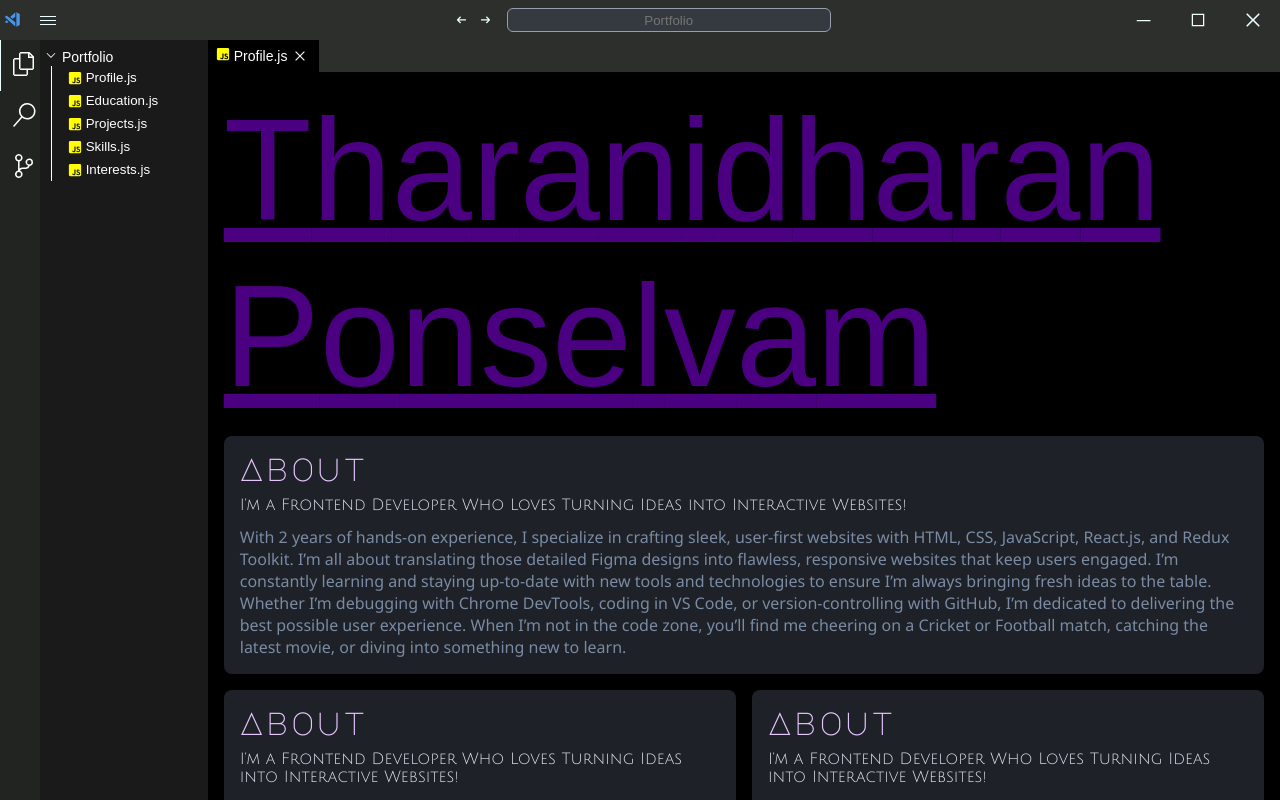
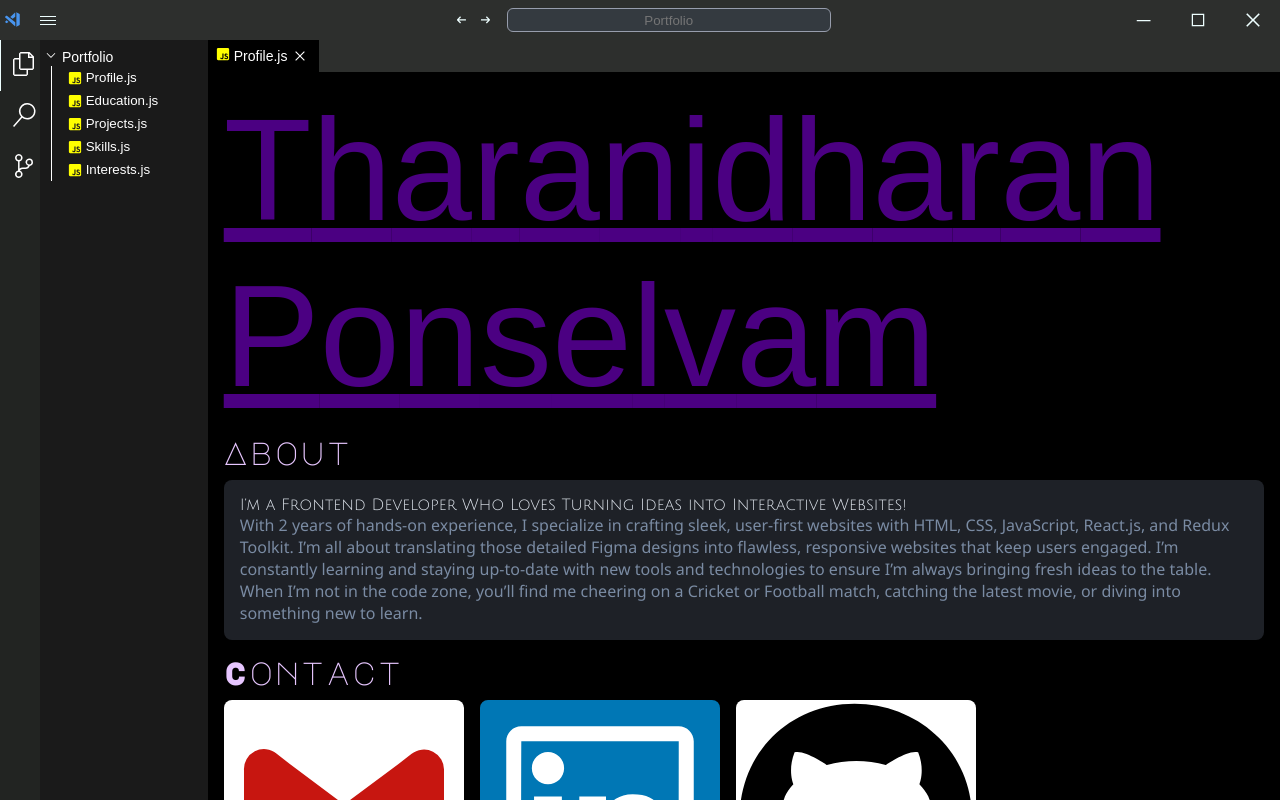
Before and after one commit to tharanidharan25/portfolio-dev, a React (Vite) app: page / in a window 1280 px wide. Built offline with nearby package versions, Linux system fonts and the light colour scheme; a web font is replaced by a local one.

Commit message:
Added Contacts components

```diff
--- a/src/components/Profile.jsx
+++ b/src/components/Profile.jsx
@@ -1,5 +1,30 @@
 import React from "react";
 import { useSelector } from "react-redux";
+
+import { BiLogoGmail } from "react-icons/bi";
+import { IoCopyOutline } from "react-icons/io5";
+import { AiOutlineLinkedin } from "react-icons/ai";
+import { FaGithub } from "react-icons/fa";
+
+import ReusableIconBtn from "../utils/ReusableIconBtn";
+
+const contactIconsMap = (icon, styles) => {
+    const iconStyles = {
+        width: '100%',
+        height: '100%',
+        ...styles
+    }
+    switch (icon) {
+        case 'mailIcon':
+            return <BiLogoGmail size={200} style={iconStyles} />
+        case 'linkedInIcon':
+            return <AiOutlineLinkedin style={iconStyles} />
+        case 'gitHubIcon':
+            return <FaGithub style={iconStyles} />
+        default:
+            return null;
+    }
+}
 
 export default function Profile() {
 
@@ -10,7 +35,6 @@ export default function Profile() {
             case 'about':
                 return (
                     <div
-                        className="profile-card-container"
                         style={{
                                 display: 'flex',
                                 flexDirection: 'column',
@@ -18,7 +42,7 @@ export default function Profile() {
                                 ...data.style,
                             }}
                     >
-                        <div className="profile-card-title-container">
+                        <div className="about-card-title-container">
                             <p
                                 style={{
                                     fontSize: '2rem',
@@ -27,7 +51,10 @@ export default function Profile() {
                                 }}
                             >{data.title}</p>
                         </div>
-                        <div className="profile-card-subtitle-container">
+                        <div
+                            className="about-card-container"
+                        >
+                            <div className="about-card-subtitle-container">
                                 <p
                                     style={{
                                         fontSize: '1rem',
@@ -35,12 +62,79 @@ export default function Profile() {
                                     }}
                                 >{data.subTitle}</p>
                             </div>
-                        <div className="profile-card-content-container">
+                            <div className="about-card-content-container">
                                 <p>{data.content}</p>
                             </div>
-                        {/* <div className="footer-container">
+                            {/* <div
+                                className="about-card-footer-container">
                                 <p>{data.footer}</p>
                             </div> */}
+                        </div>
+                    </div>
+                )
+            case 'contact':
+                return (
+                    <div
+                        style={{
+                                display: 'flex',
+                                flexDirection: 'column',
+                                gap: '0.75rem',
+                                ...data.style,
+                            }}
+                    >
+                        <div className="about-card-title-container">
+                            <p
+                                style={{
+                                    fontSize: '2rem',
+                                    fontWeight: 500,
+                                    color: '#e7c6ff',
+                                }}
+                            >{data.title}</p>
+                        </div>
+                        <div
+                            className="contacts-container"
+                            style={{
+                                height: '240px',
+                                display: 'flex',
+                                gap: '1rem',
+                            }}
+                        >
+                            {data.contacts.map(eachContact => (
+                                <div
+                                    className="each-contact-container"
+                                    id={eachContact.id}
+                                    style={{
+                                        position: 'relative',
+                                        borderRadius: '0.5rem',
+                                        background: eachContact.background,
+                                    }}
+                                >
+                                    <a href={eachContact.link} target={eachContact.id !== 'mail' ? '_blank' : '_self'}>
+                                        {contactIconsMap(eachContact.icon, {
+                                            color: eachContact.iconColor,
+                                        })}
+                                    </a>
+                                    <div
+                                        className="copy-btn"
+                                        style={{
+                                            position: 'absolute',
+                                            right: 0,
+                                            top: 0,
+                                        }}
+                                    >
+                                        <ReusableIconBtn
+                                            sx={{
+                                                padding: '0.5rem'
+                                            }}
+                                            className='copy-btn'
+                                            onClick={async () => await navigator.clipboard.writeText(eachContact.copyLink)}
+                                        >
+                                            <IoCopyOutline />
+                                        </ReusableIconBtn>
+                                    </div>
+                                </div>
+                            ))}
+                        </div>
                     </div>
                 )
 
--- a/src/index.css
+++ b/src/index.css
@@ -219,7 +219,7 @@ html {
     color: rgb(199, 210, 254);
 }
 
-.profile-card-container {
+.about-card-container {
     background: lch(12.5 5 270 / 1);
     transition: background 0.25s ease-in-out;
     padding: 1rem;
@@ -227,28 +227,38 @@ html {
     cursor: pointer;
 }
 
-.profile-card-container:hover {
+.about-card-container:hover {
     background: lch(15 2.92 269.12);
     /* --a: hsla(211, 96%, 78%, 40%);
     --b: hsla(211, 96%, 78%, 0%);
     background: radial-gradient(circle at center, var(--a), var(--b)); */
 }
 
-.profile-card-title-container {
+.about-card-title-container {
     font-family: var(--font-heading);
     letter-spacing: 2px;
 }
 
-.profile-card-title-container p {
+.about-card-title-container p {
     /* text-decoration: underline; */
 }
 
-.profile-card-content-container {
+.about-card-content-container {
     font-family: var(--font-description);
     color: #7a8ba3;
 }
 
-.profile-card-subtitle-container {
+.about-card-subtitle-container {
     font-family: var(--font-sub-heading);
     color: #e2e8f0;
 }
+
+.copy-btn {
+    opacity: 0;
+    transition: all 0.25s ease-in-out;
+}
+
+.each-contact-container:hover .copy-btn {
+    opacity: 1 !important;
+    visibility: visible;
+}
--- a/src/redux/slices/profileSlice.js
+++ b/src/redux/slices/profileSlice.js
@@ -6,29 +6,39 @@ const initialState = {
         id: 'about',
         title: 'About',
         subTitle: "I’m a Frontend Developer Who Loves Turning Ideas into Interactive Websites!",
-        content: "With 2 years of hands-on experience, I specialize in crafting sleek, user-first websites with HTML, CSS, JavaScript, React.js, and Redux Toolkit. I’m all about translating those detailed Figma designs into flawless, responsive websites that keep users engaged. I’m constantly learning and staying up-to-date with new tools and technologies to ensure I’m always bringing fresh ideas to the table. Whether I’m debugging with Chrome DevTools, coding in VS Code, or version-controlling with GitHub, I’m dedicated to delivering the best possible user experience. When I’m not in the code zone, you’ll find me cheering on a Cricket or Football match, catching the latest movie, or diving into something new to learn.",
+        content: "With 2 years of hands-on experience, I specialize in crafting sleek, user-first websites with HTML, CSS, JavaScript, React.js, and Redux Toolkit. I’m all about translating those detailed Figma designs into flawless, responsive websites that keep users engaged. I’m constantly learning and staying up-to-date with new tools and technologies to ensure I’m always bringing fresh ideas to the table. When I’m not in the code zone, you’ll find me cheering on a Cricket or Football match, catching the latest movie, or diving into something new to learn.",
         footer: "Let’s create something amazing together!",
         style: {
             gridColumn: '1 / -1',
         },
-    },{
-        id: 'about',
-        title: 'About',
-        subTitle: "I’m a Frontend Developer Who Loves Turning Ideas into Interactive Websites!",
-        content: "With 2 years of hands-on experience, I specialize in crafting sleek, user-first websites with HTML, CSS, JavaScript, React.js, and Redux Toolkit. I’m all about translating those detailed Figma designs into flawless, responsive websites that keep users engaged. I’m constantly learning and staying up-to-date with new tools and technologies to ensure I’m always bringing fresh ideas to the table. Whether I’m debugging with Chrome DevTools, coding in VS Code, or version-controlling with GitHub, I’m dedicated to delivering the best possible user experience. When I’m not in the code zone, you’ll find me cheering on a Cricket or Football match, catching the latest movie, or diving into something new to learn.",
-        footer: "Let’s create something amazing together!",
+    }, {
+        id: 'contact',
+        title: 'Contact',
+        contacts: [{
+            id: 'mail',
+            icon: 'mailIcon',
+            background: '#fff',
+            iconColor: '#c71610',
+            link: 'mailto:tharanidharan.ponselvam@gmail.com',
+            copyLink: 'tharanidharan.ponselvam@gmail.com'
+        }, {
+            id: 'linkedIn',
+            icon: 'linkedInIcon',
+            background: '#0077B5',
+            iconColor: '#fff',
+            link: 'https://www.linkedin.com/in/tharanidharan-ponselvam/',
+            copyLink: 'https://www.linkedin.com/in/tharanidharan-ponselvam/'
+        }, {
+            id: 'gitHub',
+            icon: 'gitHubIcon',
+            background: '#fff',
+            iconColor: '#000',
+            link: 'https://github.com/tharanidharan25',
+            copyLink: 'https://github.com/tharanidharan25'
+        }],
         style: {
-            gridColumn: 'span 1',
-        },
-    },{
-        id: 'about',
-        title: 'About',
-        subTitle: "I’m a Frontend Developer Who Loves Turning Ideas into Interactive Websites!",
-        content: "With 2 years of hands-on experience, I specialize in crafting sleek, user-first websites with HTML, CSS, JavaScript, React.js, and Redux Toolkit. I’m all about translating those detailed Figma designs into flawless, responsive websites that keep users engaged. I’m constantly learning and staying up-to-date with new tools and technologies to ensure I’m always bringing fresh ideas to the table. Whether I’m debugging with Chrome DevTools, coding in VS Code, or version-controlling with GitHub, I’m dedicated to delivering the best possible user experience. When I’m not in the code zone, you’ll find me cheering on a Cricket or Football match, catching the latest movie, or diving into something new to learn.",
-        footer: "Let’s create something amazing together!",
-        style: {
-            gridColumn: 'span 1',
-        },
+            gridColumn: '1 / -1'
+        }
     }],
     address: 'Some Address for now',
     job: "Front-End Developer",
--- a/src/utils/ReusableIconBtn.jsx
+++ b/src/utils/ReusableIconBtn.jsx
@@ -13,6 +13,7 @@ export default function ReusableIconBtn({
                 ...sx
             }}
             onClick={onClick}
+            {...props}
         >
             {children}
         </button>
```
Lines whose indentation alone changed are shown as unchanged.
